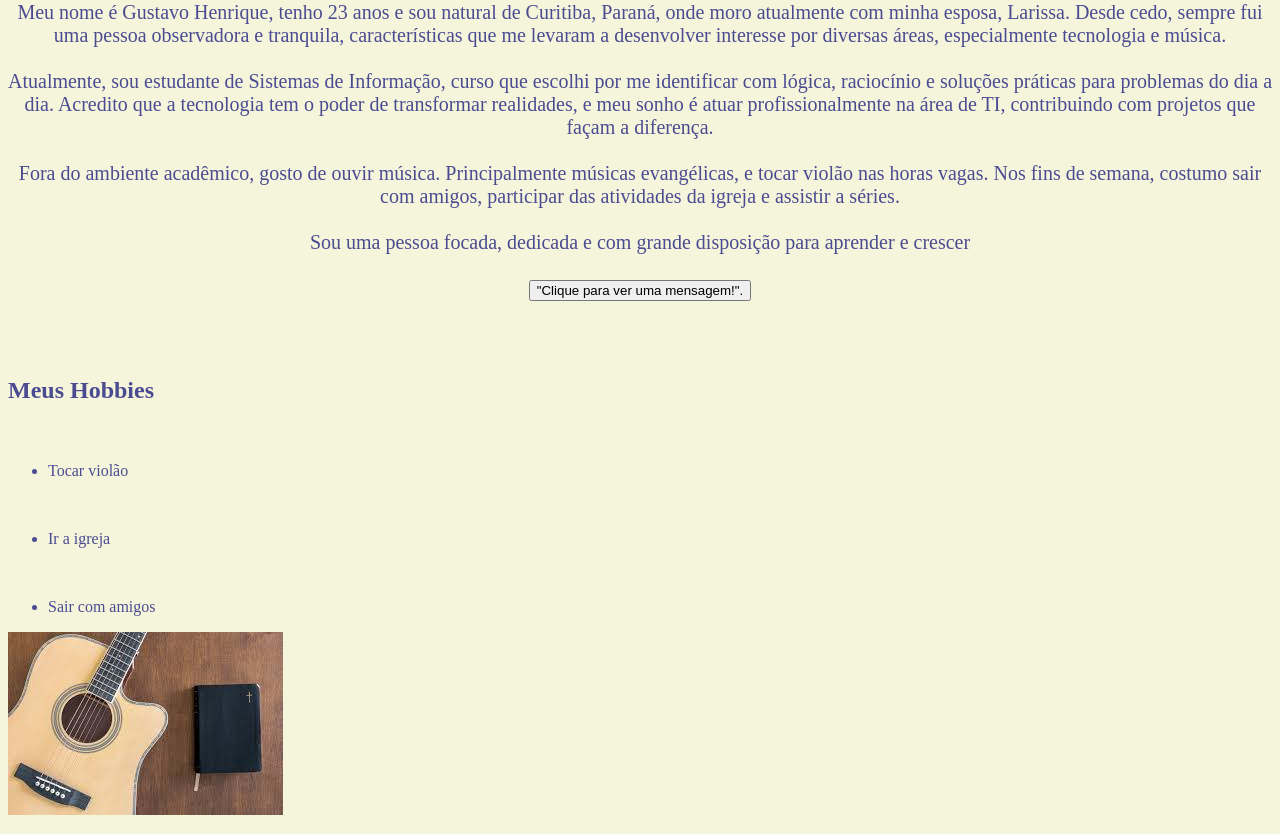
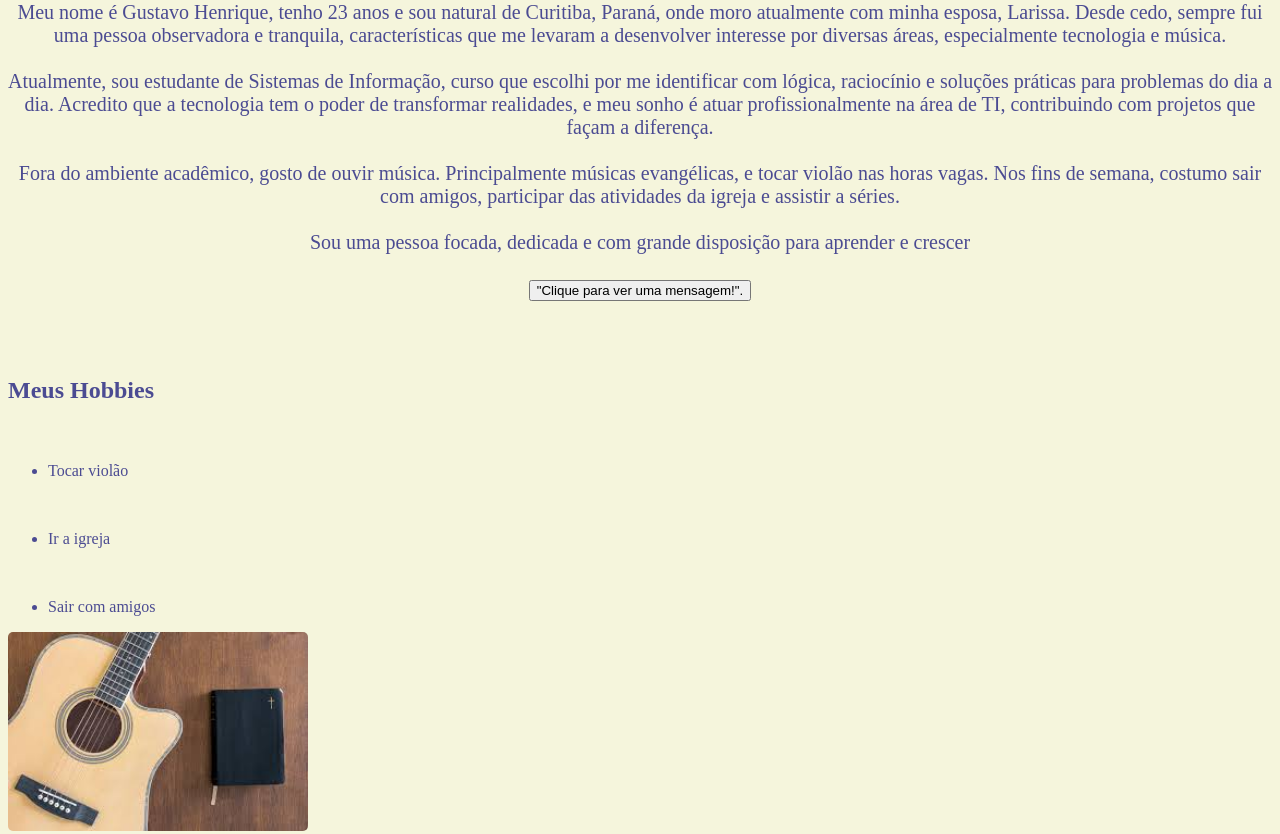
Before and after one commit to Gustavinhomss/indexx.html, a plain HTML site: page index.html in a window 1280 px wide. Shown: the part 79-913 px from the top of the page. Drawn offline with Linux system fonts and the light colour scheme; a script that the page names is missing.

Commit message:
Update index.html

```diff
--- a/index.html
+++ b/index.html
@@ -50,7 +50,7 @@ mensagem!".</button>
         <li> Sair com amigos</li>
     </ul>
 
-    <img  src="./imagem/violão2.jpg" alt="imagem">
+    <img  src="./imagem/violão2.jpg" alt="imagem" class="imagem">
     <br>
 
     <table border="1">
```
